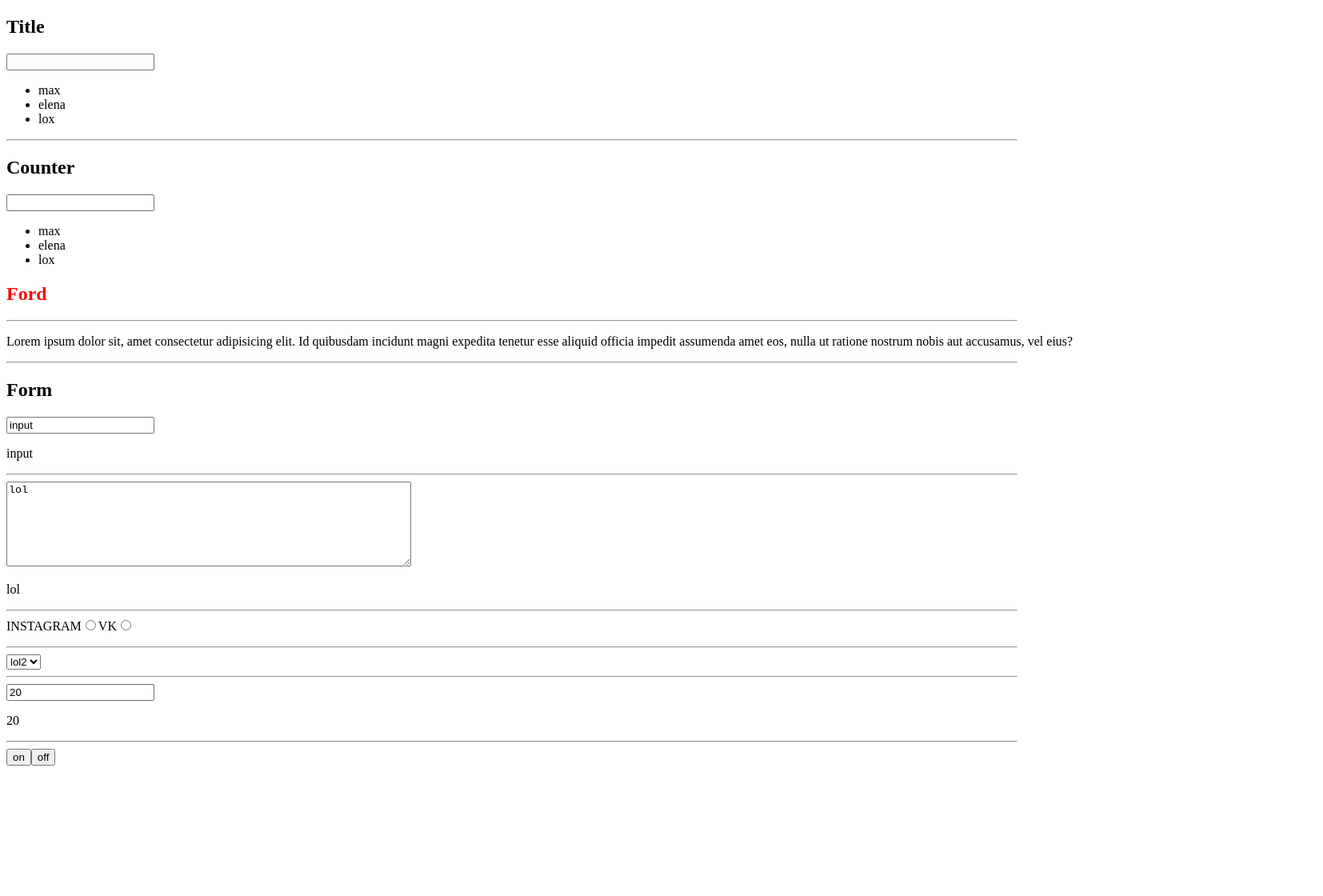
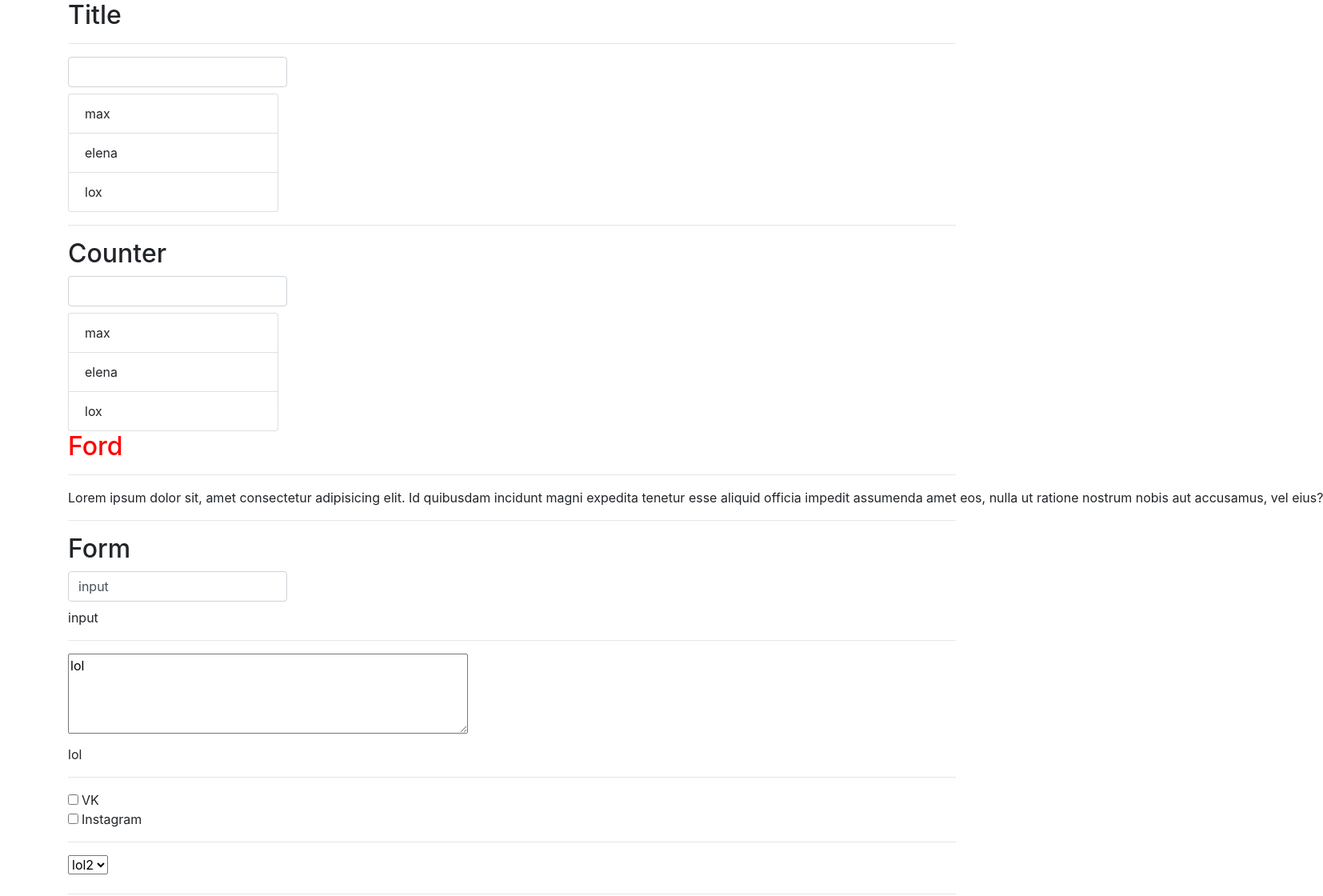
Before and after one commit to slavaider/3_mixins_filter, a Vue app: page / in a window 1280 px wide. Shown: the top 1120 px of the page at 80% size, 1654 px wide, since content can reach past the window. Before the commit the page ends 965 px from the top, so only its background shows below. Built offline with nearby package versions, Linux system fonts and the light colour scheme.

Commit message:
refactor

```diff
--- a/babel.config.js
+++ b/babel.config.js
@@ -1,5 +1,5 @@
 module.exports = {
-  presets: [
-    '@vue/cli-plugin-babel/preset'
-  ]
+    presets: [
+        '@vue/cli-plugin-babel/preset'
+    ]
 }
--- a/public/index.html
+++ b/public/index.html
@@ -2,14 +2,14 @@
 <html lang="en">
 <head>
     <meta charset="utf-8">
-    <meta http-equiv="X-UA-Compatible" content="IE=edge">
-    <meta name="viewport" content="width=device-width,initial-scale=1.0">
-    <link rel="icon" href="<%= BASE_URL %>favicon.ico">
+    <meta content="IE=edge" http-equiv="X-UA-Compatible">
+    <meta content="width=device-width,initial-scale=1.0" name="viewport">
     <title>test1</title>
 </head>
 <body>
 <noscript>
-      <strong>We're sorry but test1 doesn't work properly without JavaScript enabled. Please enable it to continue.</strong>
+    <strong>We're sorry but test1 doesn't work properly without JavaScript enabled. Please enable it to
+        continue.</strong>
 </noscript>
 <div id="app"></div>
 <!-- built files will be auto injected -->
--- a/src/App.vue
+++ b/src/App.vue
@@ -1,12 +1,15 @@
-/* eslint-disable no-console */
 <template>
-    <div id="app">
+    <div>
+        <link href="https://cdnjs.cloudflare.com/ajax/libs/twitter-bootstrap/4.4.1/css/bootstrap.min.css"
+              rel="stylesheet">
+        <div class="container" id="app">
             <h2>{{Title}}</h2>
+            <app-car></app-car>
             <label>
-            <input type="text" v-model="searchName"/>
+                <input class="form-control" type="text" v-model="searchName"/>
             </label>
-        <ul>
-            <li v-for="name of filterNames" :key="name">{{ name }}</li>
+            <ul class="list-group col-3">
+                <li :key="name" class="list-group-item" v-for="name of filterNames">{{ name }}</li>
             </ul>
             <hr/>
             <app-counter></app-counter>
@@ -19,7 +22,7 @@
             <hr/>
             <h2>Form</h2>
             <label>
-            <input type="text" v-model.lazy="name"/>
+                <input class="form-control" type="text" v-model.lazy="name"/>
             </label>
             <p>{{name}}</p>
             <hr/>
@@ -28,25 +31,31 @@
             </label>
             <p>{{textarea}}</p>
             <hr/>
-        <label for="instagram">INSTAGRAM</label>
-        <input type="radio" id="instagram" value="instagram" v-model="social"/>
-        <label for="vk">VK</label>
-        <input type="radio" id="vk" value="vk" v-model="social"/>
-        <ul>{{social}}</ul>
+            <input id="defaultCheck1" type="checkbox" v-model="social" value="VK">
+            <label class="form-check-label mx-1" for="defaultCheck1">
+                VK
+            </label>
+            <br>
+            <input id="defaultCheck2" type="checkbox" v-model="social" value="Instagram">
+            <label class="form-check-label mx-1" for="defaultCheck2">
+                Instagram
+            </label>
+            <ul class="list-group">{{social}}</ul>
             <hr/>
             <label>
                 <select v-model="def">
-                <option v-for="s of select" :key="s">{{s}}</option>
+                    <option :key="s" v-for="s in select">{{s}}</option>
                 </select>
             </label>
             <hr/>
             <label>
-            <input type="number" v-model.number="age"/>
+                <input class="form-control" type="number" v-model.number="age"/>
             </label>
             <p>{{age}}</p>
             <hr/>
-        <button class="on">on</button>
-        <button class="off">off</button>
+            <button class="btn btn-success btn-block col-2">on</button>
+            <button class="btn btn-danger btn-block col-2">off</button>
+        </div>
     </div>
 </template>
 
--- a/src/components/car/car.vue
+++ b/src/components/car/car.vue
@@ -11,8 +11,8 @@ export default {
 
     };
 </script>
-<style  scoped>
-h2{
-  color:red;
+<style scoped>
+    h2 {
+        color: red;
     }
 </style>
--- a/src/components/color.js
+++ b/src/components/color.js
@@ -10,6 +10,6 @@ export default {
             setTimeout(() => {
                 el.style[arg] = bindings.value
             }, 2000);
-    }else el.style[arg] = bindings.value
+        } else el.style[arg] = bindings.value
     }
 }
--- a/src/components/counter/counter.vue
+++ b/src/components/counter/counter.vue
@@ -2,15 +2,16 @@
     <div>
         <h2>Counter</h2>
         <label>
-      <input type="text" v-model="searchName" />
+            <input class="form-control" type="text" v-model="searchName"/>
         </label>
-    <ul>
-      <li v-for="name of filterNames" :key="name">{{ name }}</li>
+        <ul class="list-group col-3">
+            <li :key="name" class="list-group-item " v-for="name of filterNames">{{ name }}</li>
         </ul>
     </div>
 </template>
 <script>
     import listMixin from "../../listMixin";
+
     export default {
         name: "Counter",
         mixins: [listMixin]
--- a/src/components/homepage.vue
+++ b/src/components/homepage.vue
@@ -2,7 +2,7 @@
     <div id="app">
         <h1>Hell'o</h1>
         <h2>{{counter}}</h2>
-    <button type="button" @click="counter++">Sum</button>
+        <button @click="counter++" type="button">Sum</button>
     </div>
 </template>
 
--- a/src/components/lol/index.vue
+++ b/src/components/lol/index.vue
@@ -1,3 +1,3 @@
 <template src="./lol.html"></template>
 <script src="./lol.js"></script>
-<style src="./lol.css" scoped lang="css"></style>
+<style lang="css" scoped src="./lol.css"></style>
--- a/src/components/lol/lol.html
+++ b/src/components/lol/lol.html
@@ -1,3 +1,3 @@
 <section class="lol">
-  <h1>lol Component</h1>
+    <h1>lol Component</h1>
 </section>
--- a/src/main.js
+++ b/src/main.js
@@ -7,7 +7,9 @@ Vue.config.productionTip = false
 Vue.filter('uppercase', value => value.toUpperCase())
 Vue.directive('ColorDirective', ColorDirective)
 Vue.component('app-counter', Counter)
+
 export const eventEmitter = new Vue();
+
 new Vue({
     el: '#app',
     render: h => h(App),
```
Also changed, not shown: src/components/lol/lol.js (+5 -12 lines), src/listMixin.js (indentation only). Lines whose indentation alone changed are shown as unchanged.
